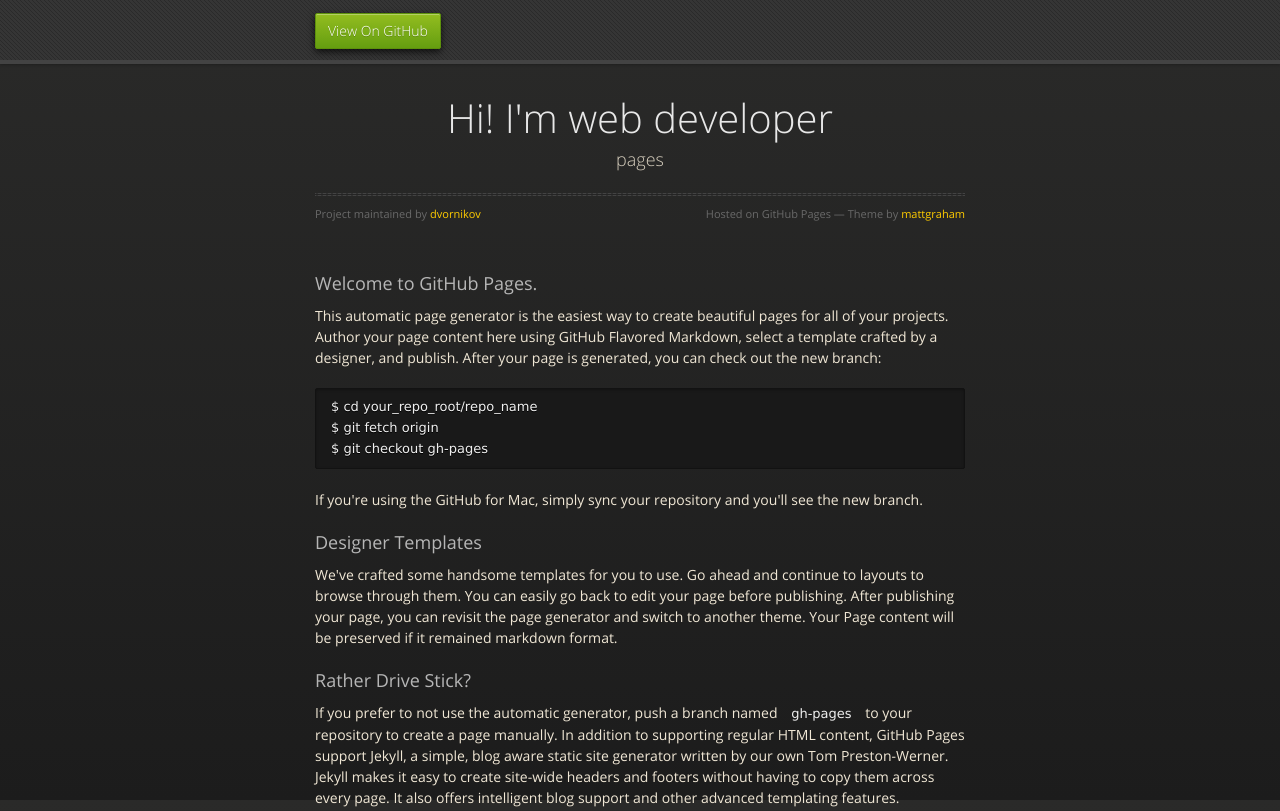
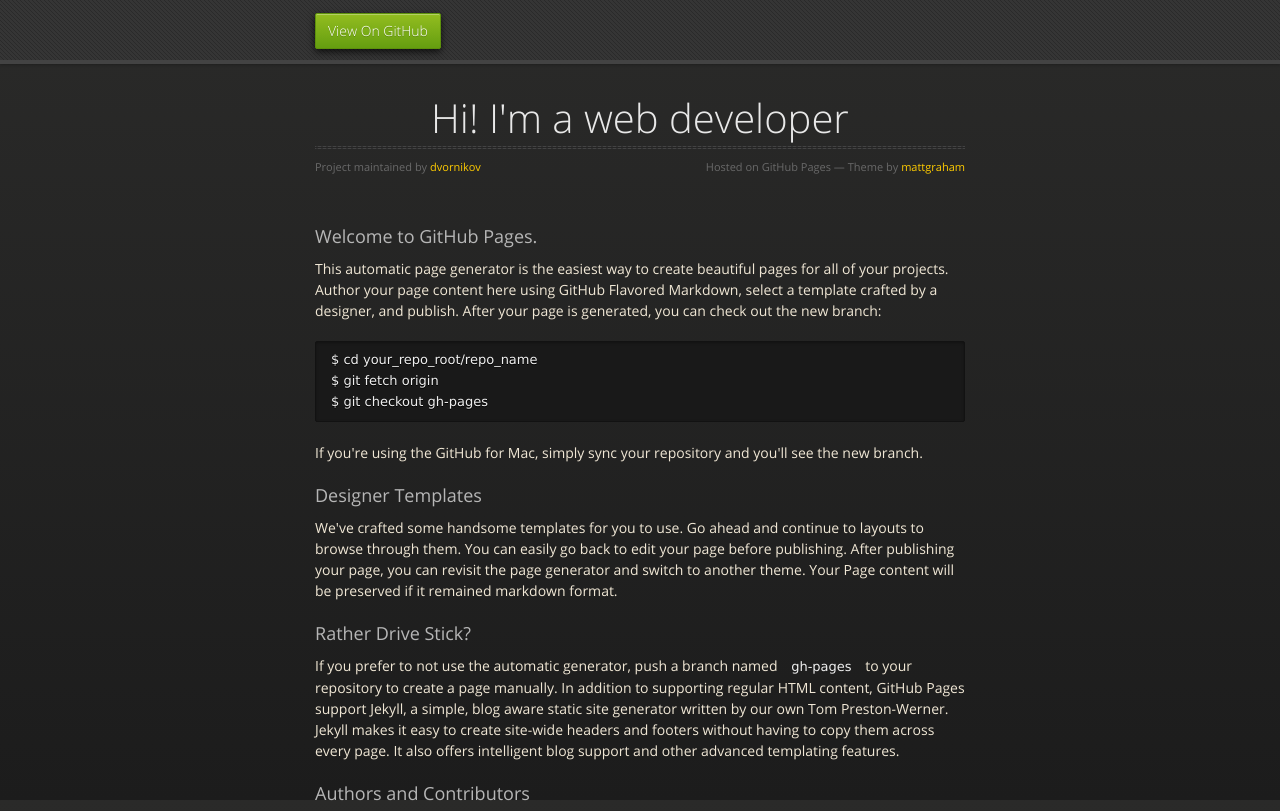
Before and after one commit to dvornikov/dvornikov.github.io, a plain HTML site: page index.html in a window 1280 px wide. Shown: the top 811 px of the page. Drawn offline with nearby package versions, Linux system fonts and the light colour scheme.

Commit message:
Update index.html

```diff
--- a/index.html
+++ b/index.html
@@ -28,8 +28,8 @@
 
       <section>
         <div id="title">
-          <h1>Hi! I'm web developer</h1>
-          <p>pages</p>
+          <h1>Hi! I'm a web developer</h1>
+          <!--<p>pages</p>-->
           <hr>
           <span class="credits left">Project maintained by <a href="https://github.com/dvornikov">dvornikov</a></span>
           <span class="credits right">Hosted on GitHub Pages &mdash; Theme by <a href="https://twitter.com/michigangraham">mattgraham</a></span>
```
